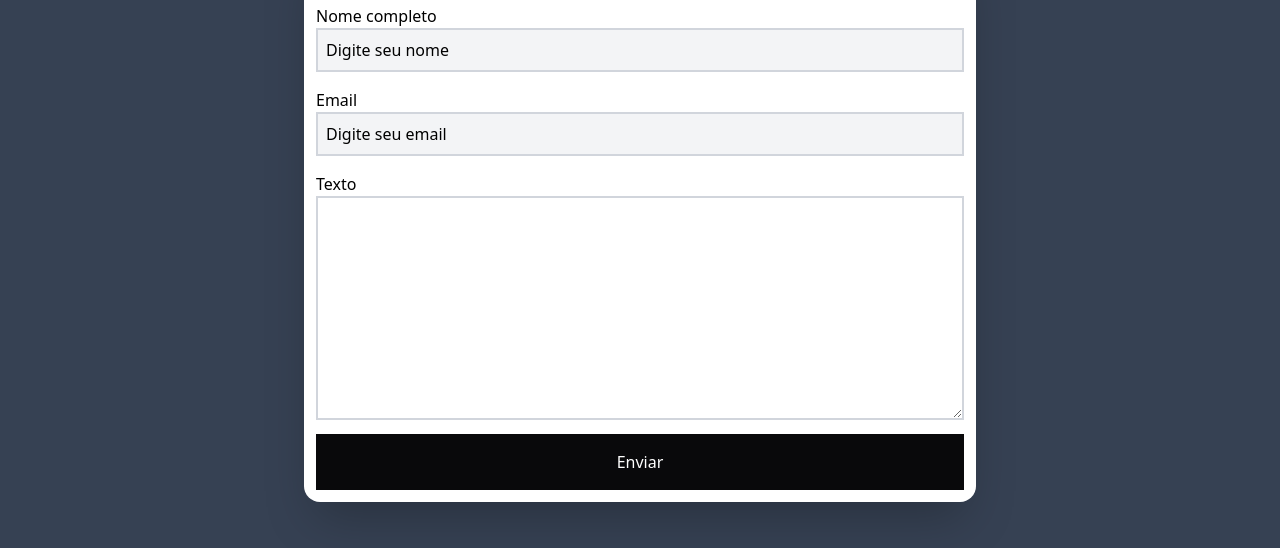
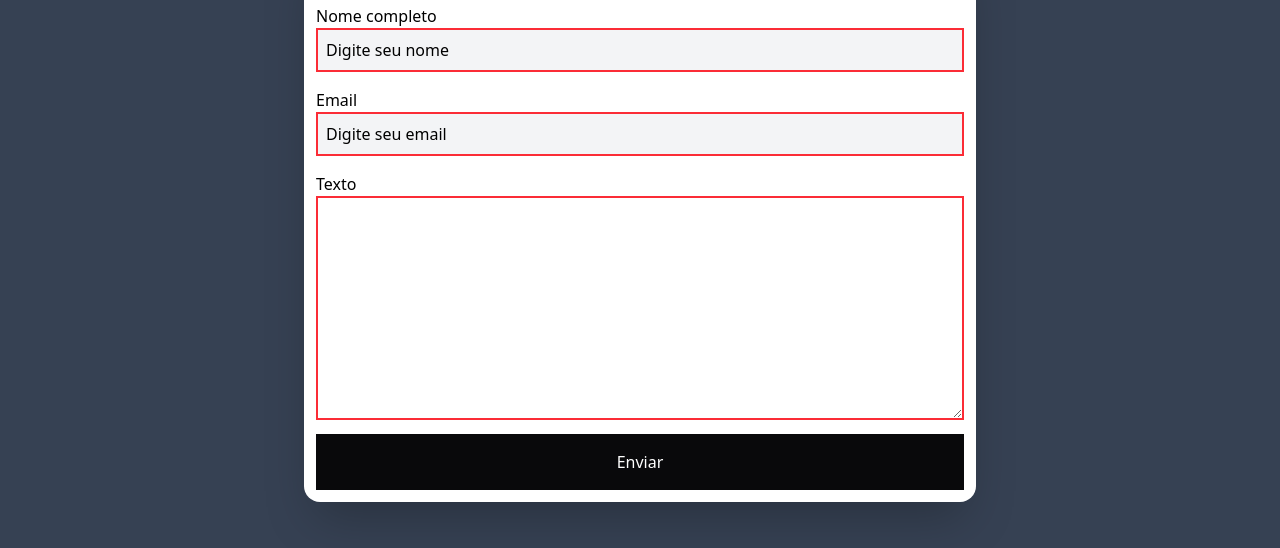
Before and after one commit to LucasBiasoliGoulart/TailwindCSS, a website: page src/Pages/contato.html in a window 1280 px wide. Both pictures are taken after a click on the button "Enviar". Shown: the part 180-728 px from the top of the page. Drawn offline with nearby package versions, Linux system fonts and the light colour scheme.

Commit message:
tailwind

```diff
--- a/src/Pages/contato.html
+++ b/src/Pages/contato.html
@@ -35,7 +35,7 @@
                 <h3 class="font-medium">Texto</h3>
                 <textarea id="texto" class="w-full h-56 outline-0 border-2 border-gray-300"></textarea>
             </div>
-            <button onclick="validarCampus()" class="bg-zinc-950 text-white w-full h-14 p-2 cursor-pointer font-medium hover:bg-zinc-900 transition-all duration-150">Enviar</button>
+            <button onclick="Enviar()" class="bg-zinc-950 text-white w-full h-14 p-2 cursor-pointer font-medium hover:bg-zinc-900 transition-all duration-150">Enviar</button>
         </div>
     </div>
     <script src="../script.js"></script>
--- a/src/script.js
+++ b/src/script.js
@@ -1,18 +1,14 @@
+// Login
 function validarCampos() {
-    const nomeInput = document.getElementById('nome');
     const emailInput = document.getElementById('email');
     const senhaInput = document.getElementById('senha');
-    const textoCampo = document.getElementById('texto');
 
     let emailValido = emailInput.value.includes('@');
     let senhaValida = senhaInput.value.length >= 6;
-    let textoValido = textoCampo.value.trim() !== '';
-    let nomeValido = nomeInput.value.trim() !== '';
 
     // Resetar bordas
     emailInput.classList.remove('border-red-500');
     senhaInput.classList.remove('border-red-500');
-    textoCampo.classList.remove('border-red-500');
 
     // Se inválido, adiciona borda vermelha
     if(!emailValido) {
@@ -24,7 +20,41 @@ function validarCampos() {
     if(!textoValido) {
         textoCampo.classList.add('border-red-500');
     }
-    if(emailValido && senhaValida && textoValido) {
+    if(emailValido && senhaValida) {
         alert('Tudo certo! enviado...');
     }
 }
+
+// Contato
+function Enviar() {
+    const nomeInput = document.getElementById('nome');
+    const email = document.getElementById('email');
+    const textoCampo = document.getElementById('texto');
+
+    let nomeValido = nomeInput.value.trim() !== '';
+    let emailCorret = /^[^\s@]+@[^\s@]+\.[^\s@]+$/.test(email.value);
+    let textoValido = textoCampo.value.trim() !== '';
+
+    // Resetar estilos
+    [nomeInput, email, textoCampo].forEach(el => {
+        el.classList.remove('border-red-500');
+        el.classList.add('border-gray-300');
+    });
+
+    // Aplicando o vermelho se for inválido e remove cinza
+    if(!nomeValido) {
+        nomeInput.classList.add('border-red-500');
+        nomeInput.classList.remove('border-gray-300');
+    }
+    if(!emailCorret) {
+        email.classList.add('border-red-500');
+        email.classList.remove('border-gray-300');
+    }
+    if(!textoValido) {
+        textoCampo.classList.add('border-red-500');
+        textoCampo.classList.remove('border-gray-300');
+    }
+    if (nomeValido && emailValido && textoValido) {
+        alert('Tudo certo! enviado...');
+    }
+}
```
Also changed, not shown: src/output.css.
